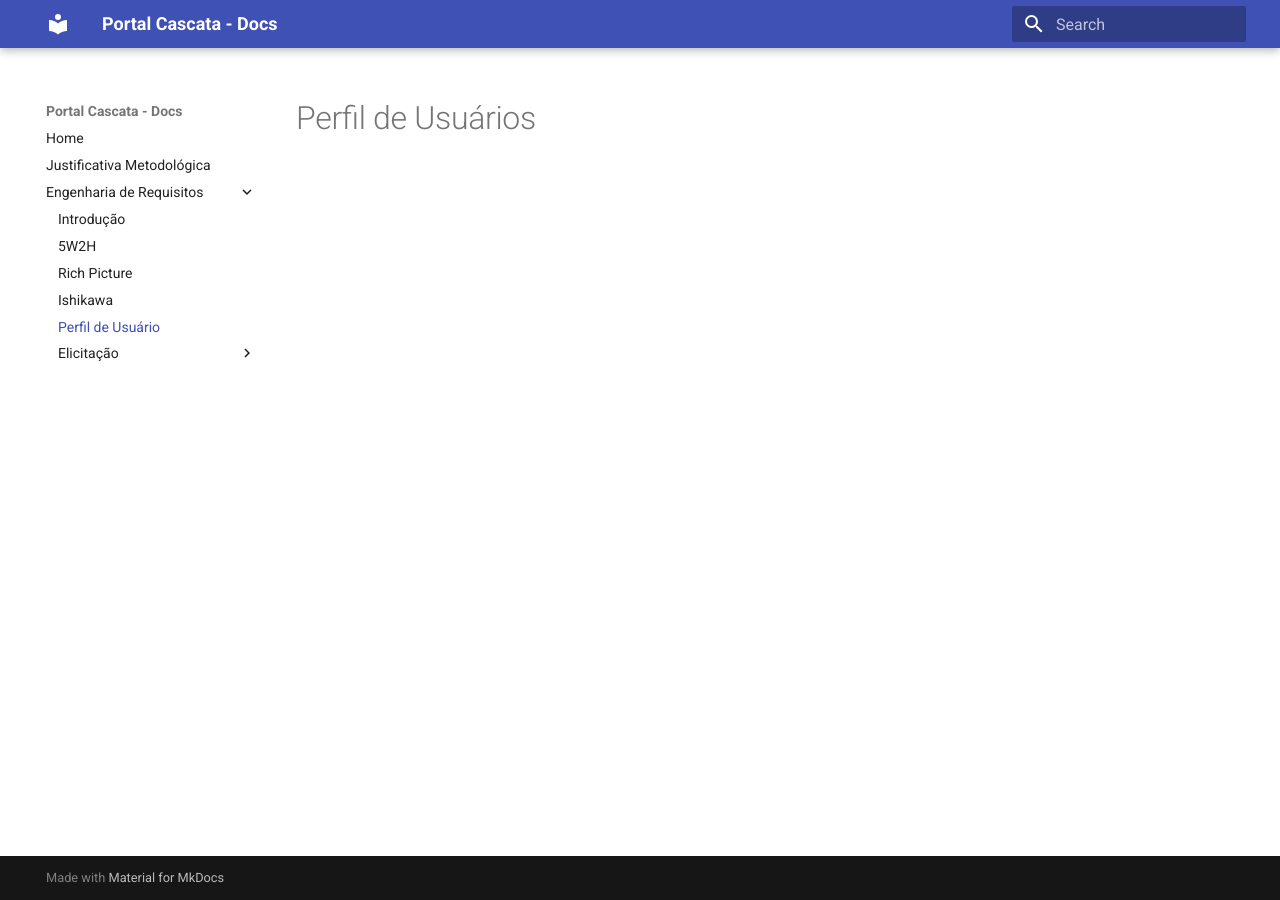
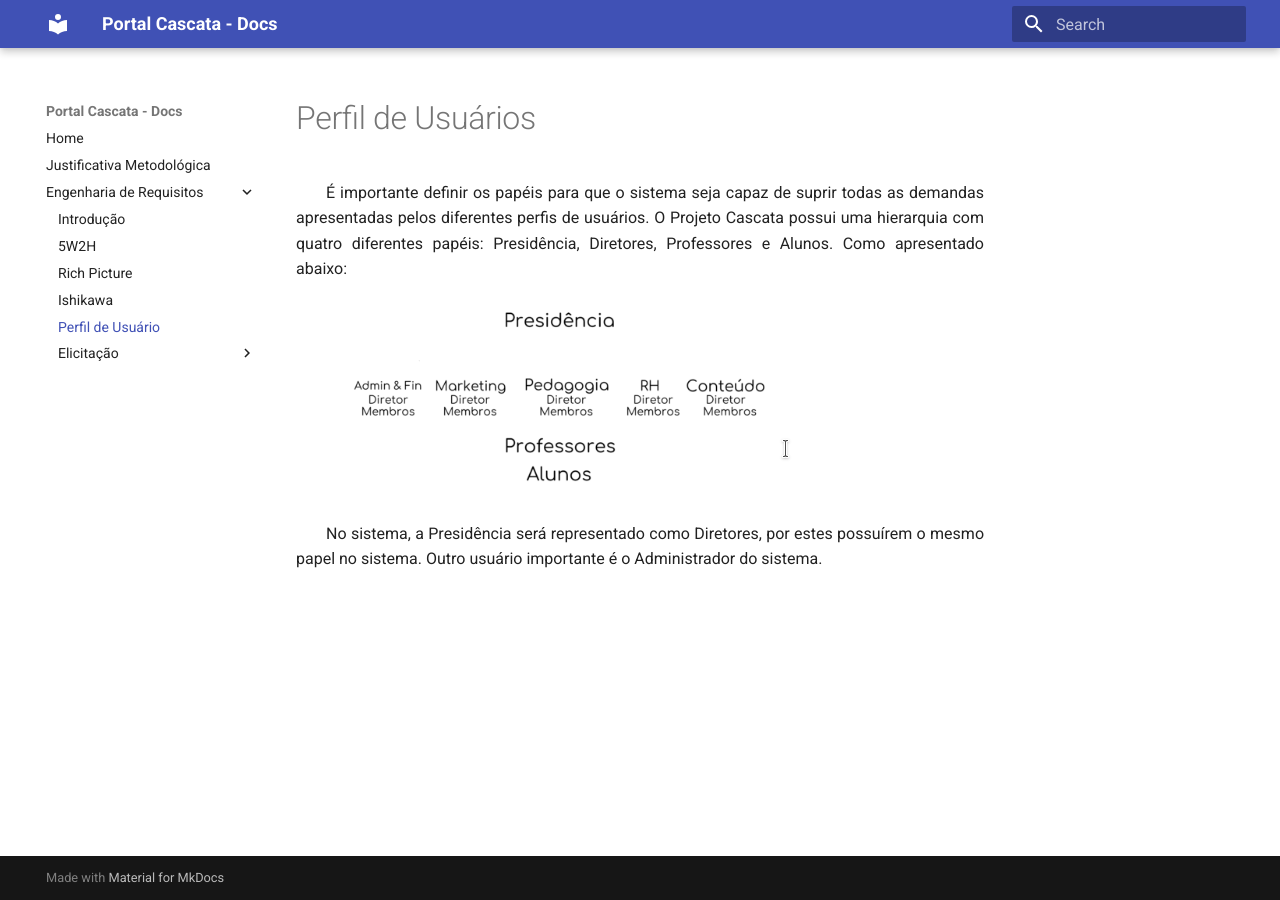
Before and after one commit to projeto-cascata/portal-cascata-docs, an MkDocs documentation site: the page built from docs/requisitos/perfil-usuario.md, in a window 1280 px wide. Built offline with MkDocs 1.6.1 and Material for MkDocs 9.7.7, drawn with Linux system fonts in a browser that asks for light colours; old or Windows-style settings are respelled for this version of MkDocs.

Commit message:
Starting User's Discription

```diff
--- a/docs/requisitos/perfil-usuario.md
+++ b/docs/requisitos/perfil-usuario.md
@@ -1 +1,10 @@
+<style> p { text-align: justify; text-indent: 30px; } </style>
+
 # Perfil de Usuários
+
+
+É importante definir os papéis para que o sistema seja capaz de suprir todas as demandas apresentadas pelos diferentes perfis de usuários. O Projeto Cascata possui uma hierarquia com quatro diferentes papéis: Presidência, Diretores, Professores e Alunos. Como apresentado abaixo:
+
+![Papeis do Sistema](../img/papeis.png)
+
+No sistema, a Presidência será representado como Diretores, por estes possuírem o mesmo papel no sistema. Outro usuário importante é o Administrador do sistema.
```
Also changed, not shown: docs/img/papeis.png (added).
